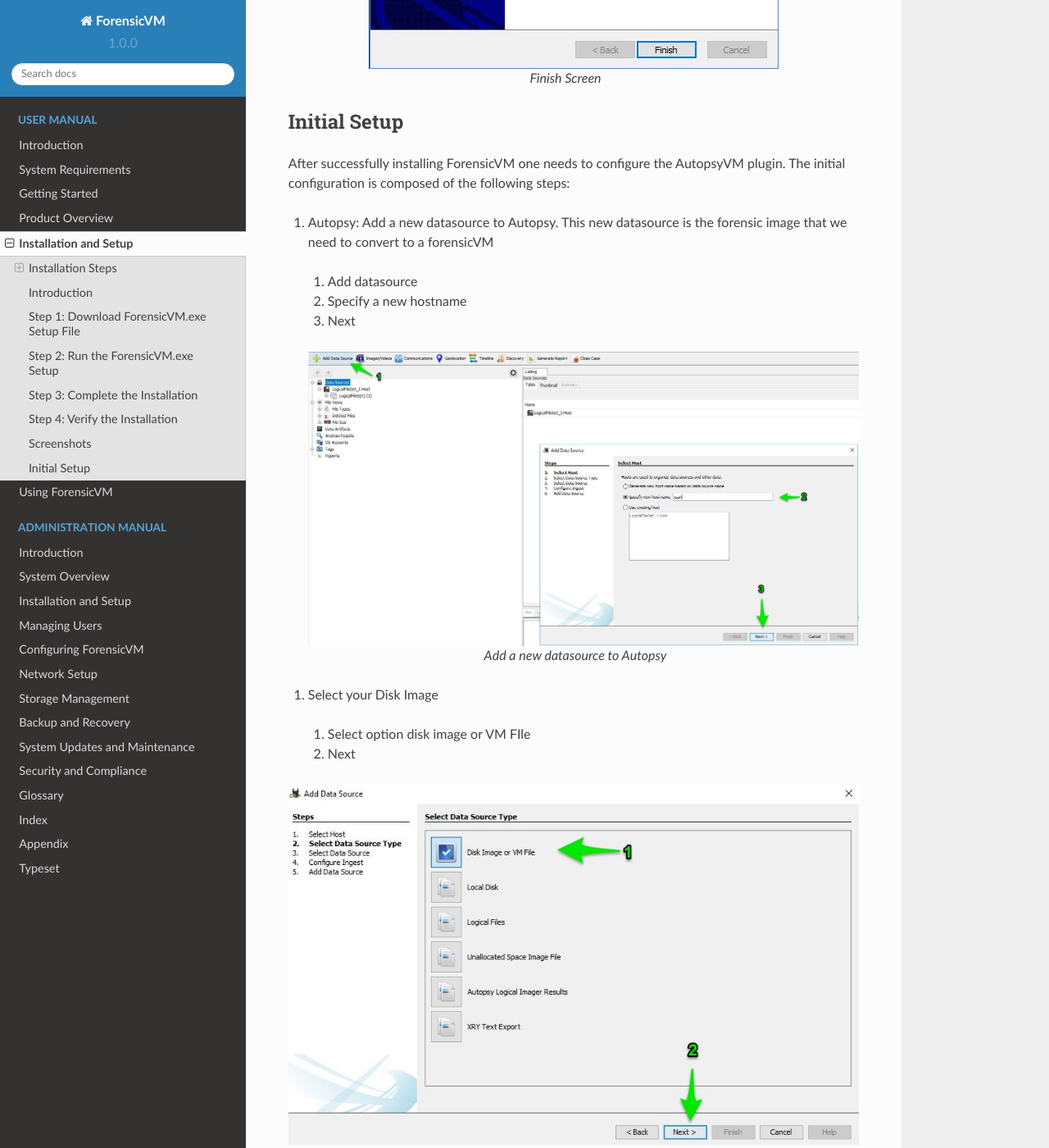
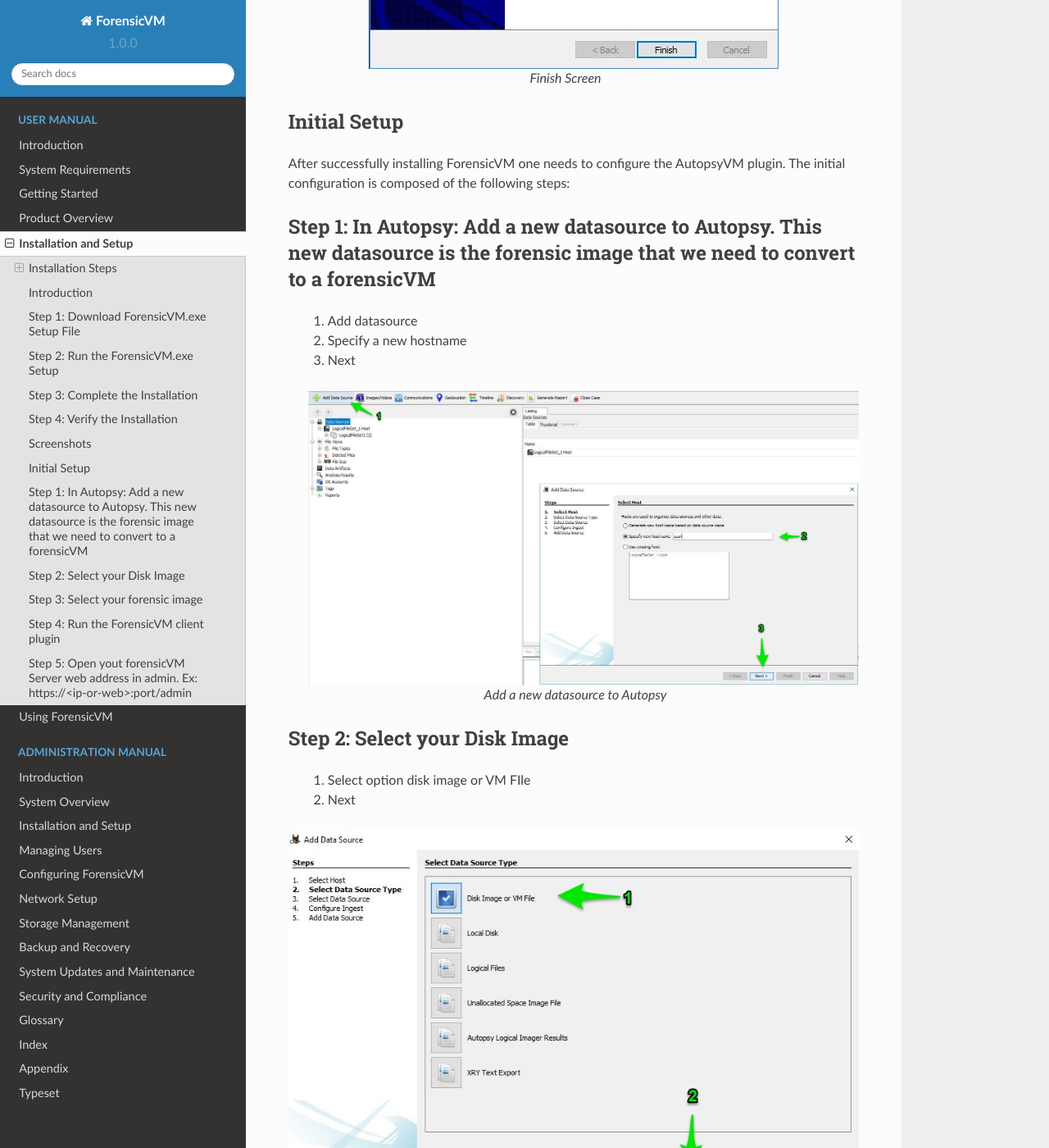
Before and after one commit to nunomourinho/ForensicVMServerAndClientDocs, a Sphinx documentation site: the page built from docs/user/installation_and_setup.rst, in a window 1280 px wide and 1400 px high, scrolled down 2865 px. Shown: the whole window at 82% size. Built offline with Sphinx 7.4.7 and the Read the Docs theme 2.0.0, drawn with Linux system fonts in a browser that asks for light colours; pages that are not in the unit, such as notebooks, are missing from menus; some of the changed text lies outside the part shown.

Commit message:
Update installation_and_setup.rst

```diff
--- a/docs/user/installation_and_setup.rst
+++ b/docs/user/installation_and_setup.rst
@@ -77,7 +77,8 @@
 -------------
 After successfully installing ForensicVM one needs to configure the AutopsyVM plugin. The initial configuration is composed of the following steps:
 
-#. Autopsy: Add a new datasource to Autopsy. This new datasource is the forensic image that we need to convert to a forensicVM
+Step 1: In Autopsy: Add a new datasource to Autopsy. This new datasource is the forensic image that we need to convert to a forensicVM
+----------------------------------------------------------------------------------------------------------------------------------------
  #. Add datasource
  #. Specify a new hostname
  #. Next
@@ -88,7 +89,8 @@
 
     Add a new datasource to Autopsy
 
-#. Select your Disk Image
+Step 2: Select your Disk Image
+--------------------------------
  #. Select option disk image or VM FIle
  #. Next
 
@@ -98,7 +100,8 @@
 
    Disk Image
 
-#. Select your forensic image
+Step 3: Select your forensic image
+------------------------------------
  #. Browse for you forensic image, select it
  #. Click Next
 
@@ -109,7 +112,8 @@
 
    Forensic Image Selection
 
-#. Run the ForensicVM client plugin
+Step 4: Run the ForensicVM client plugin
+------------------------------------------
  #. Deselect all other plugins
  #. Select the forensicVM Client plugin
  #. Click next
@@ -120,16 +124,17 @@
 
    Select Datasource
 
+Step 5: Open yout forensicVM Server web address in admin. Ex: https://<ip-or-web>:port/admin
+----------------------------------------------------------------------------------------------
+ #. Enter user and password
+ #. Click the login button
+
 .. figure:: img/setup_0005.jpg
    :alt: Configure inject
    :align: center
 
    Configure inject - Select ForensicVM Client plugin
 
-
-#. Open yout forensicVM Server web address in admin. Ex: https://<ip-or-web>:port/admin
- #. Enter user and password
- #. Click the login button
 
 .. figure:: img/setup_0006.jpg
    :alt: ForensicVM Server Login Screen
```
